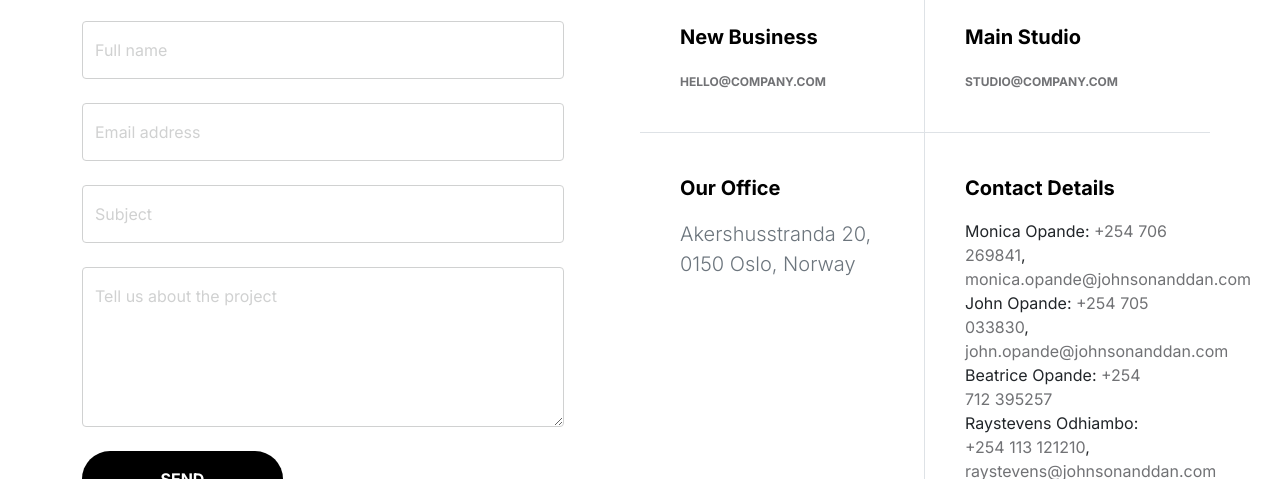
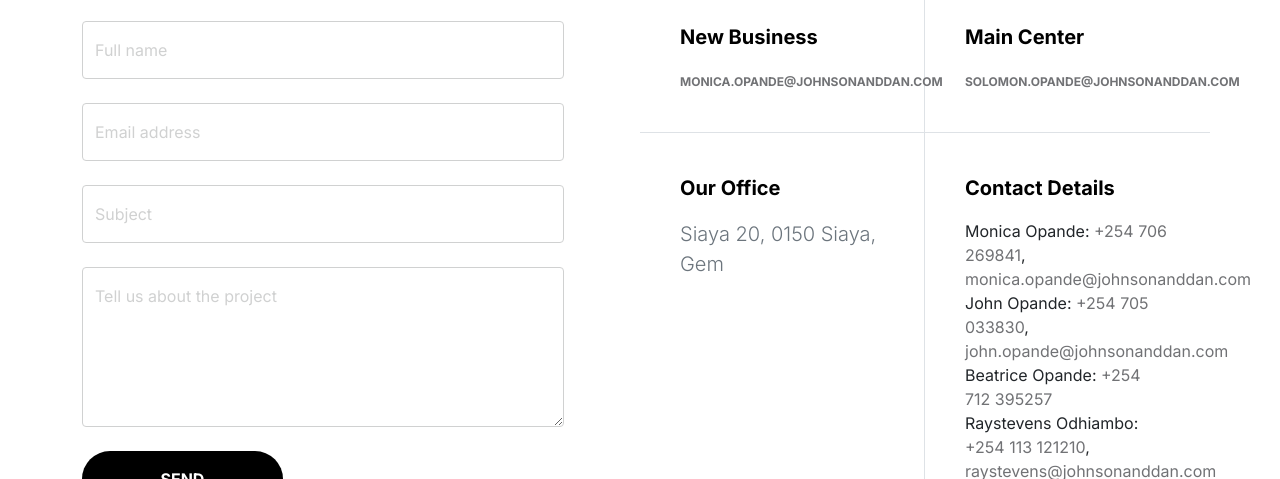
Before and after one commit to aliaro1425/johnsonanddan_center, a plain HTML site: page contact.html in a window 1280 px wide. Shown: the part 746-1225 px from the top of the page. Drawn offline with Linux system fonts and the light colour scheme.

Commit message:
Update index.html

```diff
--- a/contact.html
+++ b/contact.html
@@ -151,16 +151,16 @@ https://www.tooplate.com/view/2127-little-fashion
                                     <h6 class="mb-3">New Business</h6>
 
                                     <a href="mailto:hello@company.com" class="custom-link">
-                                        hello@company.com
+                                        monica.opande@johnsonanddan.com
                                         <i class="bi-arrow-right ms-2"></i>
                                     </a>
                                 </div>
 
                                 <div class="col-6 contact-info">
-                                    <h6 class="mb-3">Main Studio</h6>
+                                    <h6 class="mb-3">Main Center</h6>
 
                                     <a href="mailto:studio@company.com" class="custom-link">
-                                        studio@company.com
+                                        solomon.opande@johnsonanddan.com
                                         <i class="bi-arrow-right ms-2"></i>
                                     </a>
                                 </div>
@@ -168,7 +168,7 @@ https://www.tooplate.com/view/2127-little-fashion
                                 <div class="col-6 border-top border-end contact-info">
                                     <h6 class="mb-3">Our Office</h6>
 
-                                    <p class="text-muted">Akershusstranda 20, 0150 Oslo, Norway</p>
+                                    <p class="text-muted">Siaya 20, 0150 Siaya, Gem</p>
                                 </div>
 
                                 <div class="col-6 border-top contact-info">
```
Also changed, not shown: index.html (+2 -2 lines).
